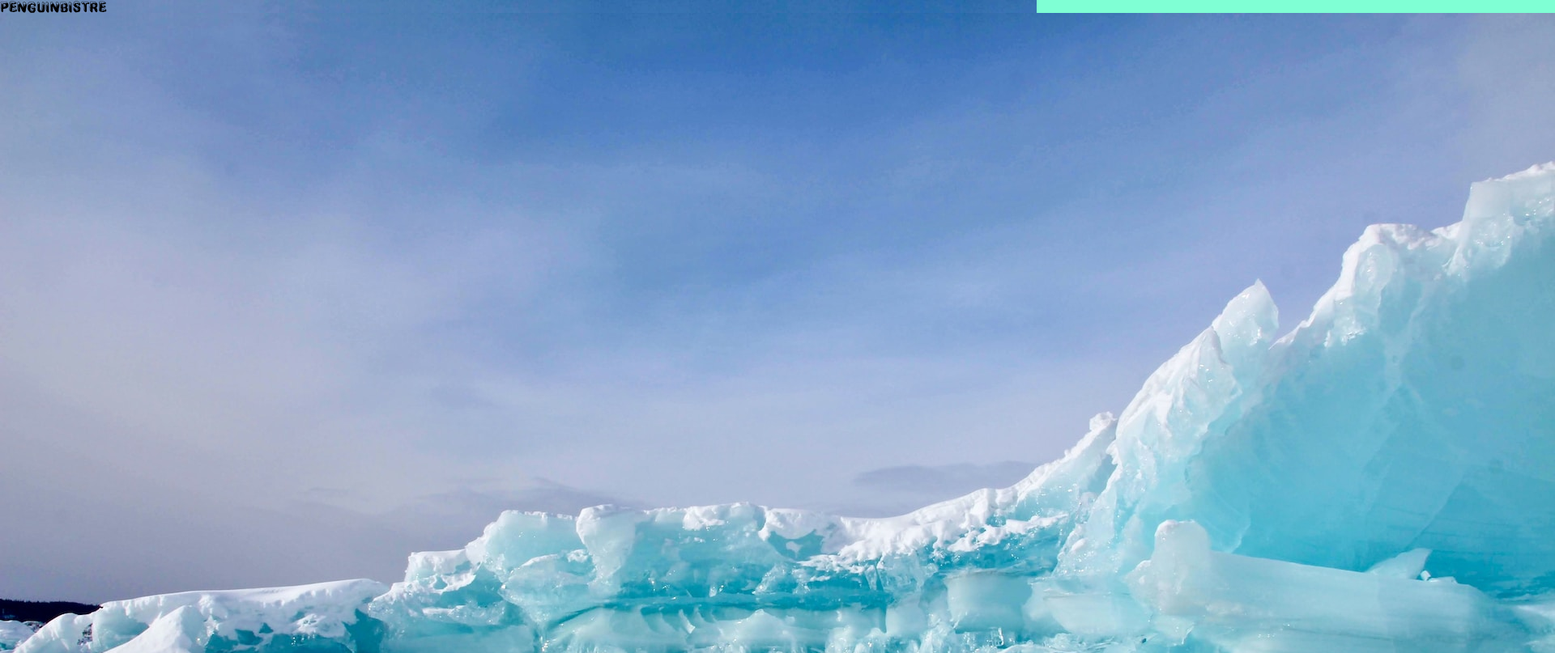
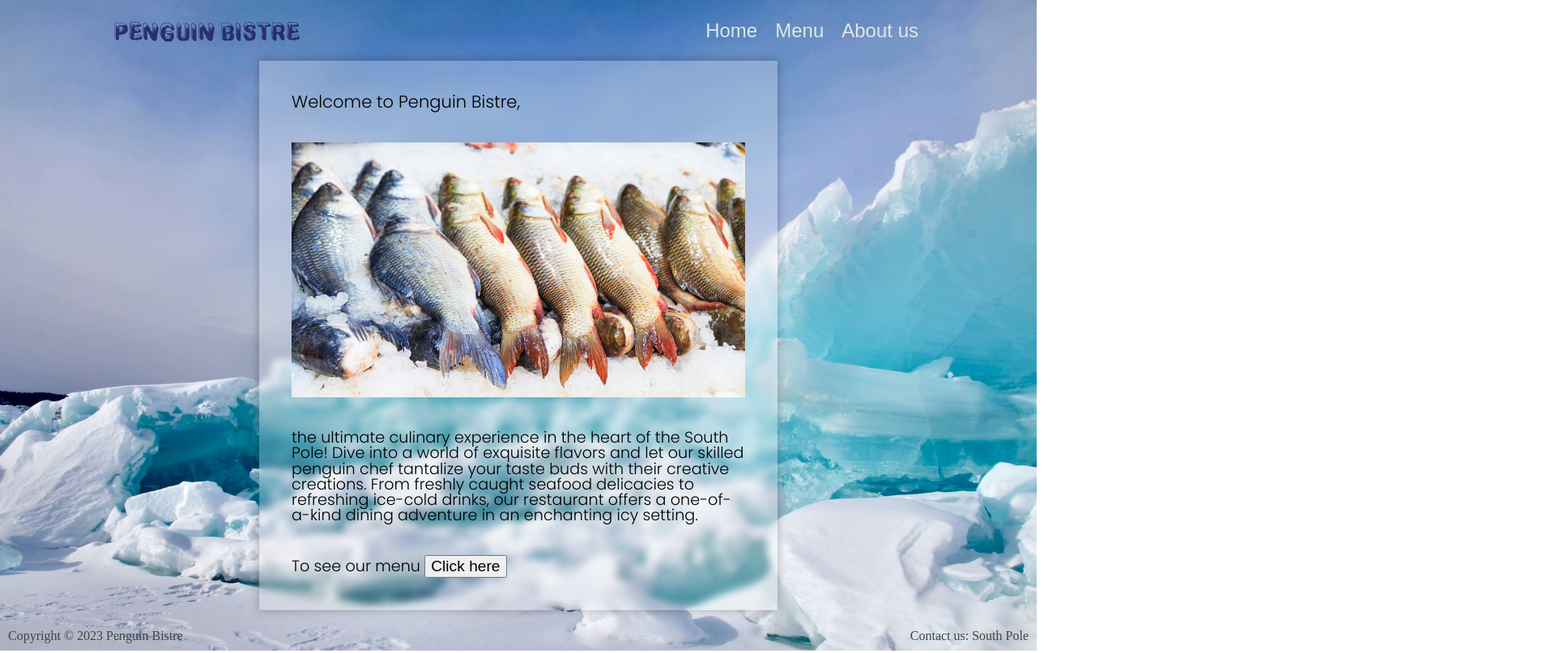
Before and after one commit to jgroma/odin-restaurant-page, a website: page dist/index.html in a window 1280 px wide. Shown: the top 807 px of the page at 81% size, 1920 px wide, since content can reach past the window. Drawn offline with Linux system fonts and the light colour scheme.

Commit message:
Hardcode base HTML layout

```diff
--- a/src/index.js
+++ b/src/index.js
@@ -5,13 +5,13 @@ import testImage from './assets/sophia-unsplash.jpg';
 console.log("Is this working? Oh, yes.");
 
 //testing image loading
-const testDiv = document.createElement('div');
-testDiv.classList.add('test-div');
-testDiv.textContent = "PenguinBistre";
+//const testDiv = document.createElement('div');
+//testDiv.classList.add('test-div');
+//testDiv.textContent = "PenguinBistre";
 
-const glacierImg = new Image();
-glacierImg.src = testImage;
+//const glacierImg = new Image();
+//glacierImg.src = testImage;
 
-testDiv.appendChild(glacierImg);
+//testDiv.appendChild(glacierImg);
 
-document.body.appendChild(testDiv);
+//document.body.appendChild(testDiv);
--- a/src/style/style.css
+++ b/src/style/style.css
@@ -1,17 +1,142 @@
+/*@import url(https://fonts.googleapis.com/css?family=Roboto+Mono);*/
+@import url('https://fonts.googleapis.com/css2?family=Poppins:ital,wght@0,300;1,100&display=swap');
+
+:root {
+    --logo: rgb(40, 47, 107);
+    --navbar: rgb(223, 230, 231);
+    --article-bg: rgb(193, 229, 253);
+    --footer: rgb(64, 68, 68);
+    --article-font: "Poppins";
+}
+
 @font-face {
     font-family: 'snowballFont';
     src: url('../assets/snowballFont.ttf');
 }
 
-/*test if CSS is linked*/
-body {
-    background-color: aquamarine;
+/*BASE LAYOUT*/
+
+* {
+    box-sizing: border-box;
+    font-size: 1.5em;
 }
 
-/*testing if images are loading*/
-.test-div {
+body {
+    background: url('../assets/sophia-unsplash.jpg');
+    background-size: cover;
+    background-repeat: no-repeat;
+    background-position: center center;
+    background-attachment: fixed;
+
+    height: 100vh;
+    width: 100%;
+}
+
+#content {
+    width: 100%;
+    height: 100%;
+    display: grid;
+    grid-template: 75px 1fr 50px / 1fr;
+}
+
+/*header {
+    box-shadow: 0 0 10px 1px rgba(0, 0, 0, 0.25);
+}*/
+
+.header-wrapper {
+    height: 100%;
+    max-width: 1000px;
+    margin: 0 auto;
+    display: flex;
+    flex-wrap: wrap;
+    align-items: center;
+    justify-content: space-between;
+}
+
+.logo {
+    font-family:'snowballFont';
+    font-size: 1.7em;
+    color: var(--logo);
+}
+
+nav ul {
+    display: flex;
+    gap: 10px;
+}
+
+nav ul button {
+    border: none;
+    background-color: transparent;
+    cursor: pointer;
+    color: var(--navbar);
+}
+
+article {
     height: 100%;
     width: 100%;
-    font-family: 'snowballFont';
-    background: url('../assets/sophia-unsplash.jpg');
+    grid-row: 2 / 3;
+    display: flex;
+    justify-content: center;
+    font-family: var(--article-font);
+    font-size: 1.2em;
 }
+
+.article-wrapper {
+    background-color: rgba(255, 255, 255, 0.24);
+    height: 100%;
+    width: 50%;
+    box-shadow: 0 0 10px 1px rgba(0, 0, 0, 0.25);
+    backdrop-filter: blur(5px);
+
+    display: flex;
+    flex-direction: column;
+    gap: 40px;
+    padding: 40px;
+    justify-content: space-between;
+}
+
+h1 {
+    font-size: 1.1em;
+}
+
+footer {
+    height: 100%;
+    width: 100%;
+    grid-row: 3 / 4;
+
+    color: var(--footer);
+
+    display: flex;
+    align-items: flex-end;
+    justify-content: space-between;
+    padding-bottom: 10px;
+    padding-left: 10px;
+    padding-right: 10px ;
+}
+
+/*ARTICLES*/
+
+/*HOME ARTICLE*/
+
+.article-container {
+    flex: 1;
+    display: flex;
+    flex-direction: column;
+    gap: 40px;
+    height: 100%;
+
+}
+
+.article-container img {
+    height: 100%;
+    width: 100%;
+}
+
+span button {
+    font-size: 1em;
+    cursor: pointer;
+}
+
+/*MENU ARTICLE*/
+
+/*ABOUT US ARTICLE*/
```
Also changed, not shown: README.md, dist/index.html, dist/main.js, src/assets/tapan-unsplash.jpg (added).
